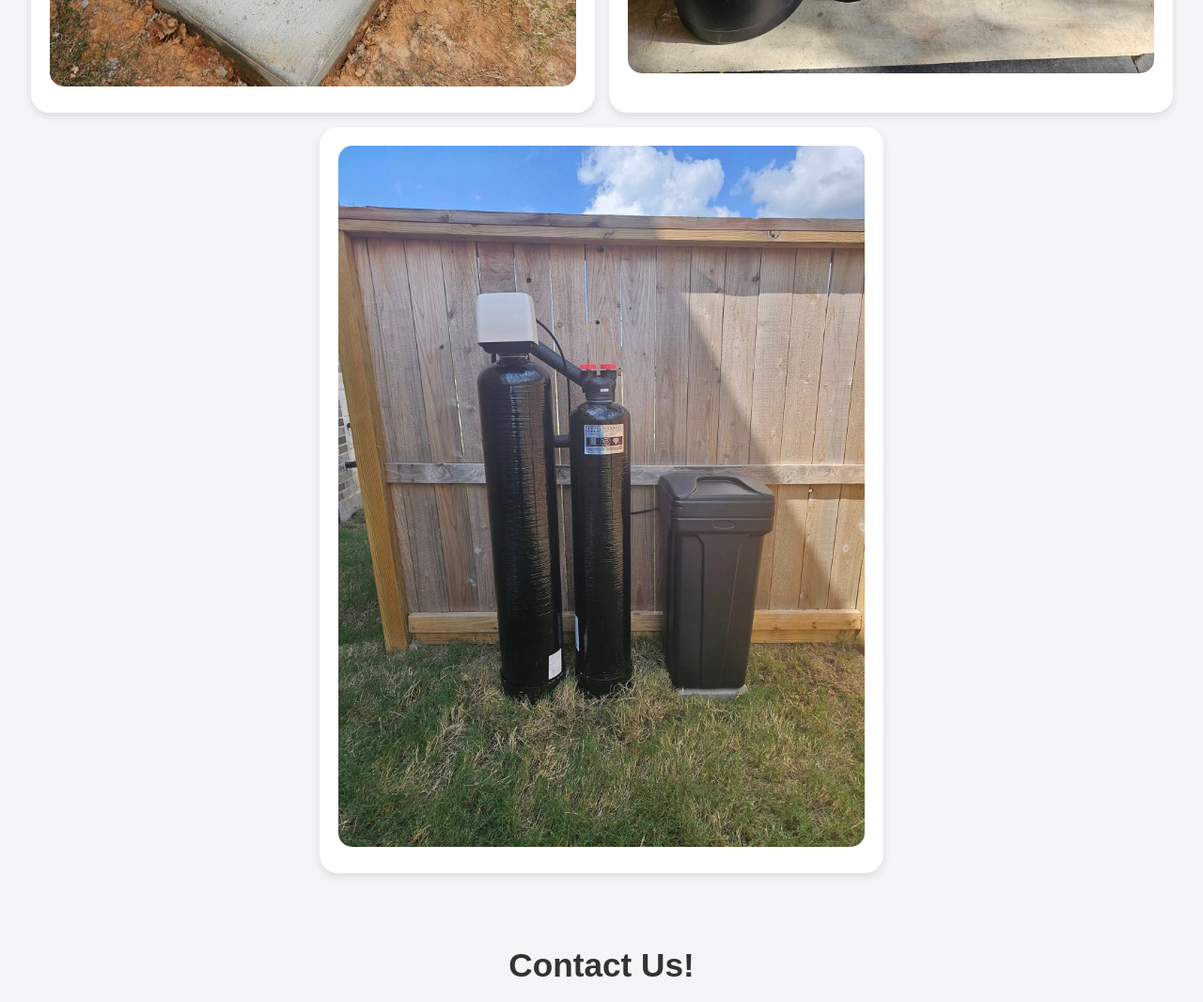
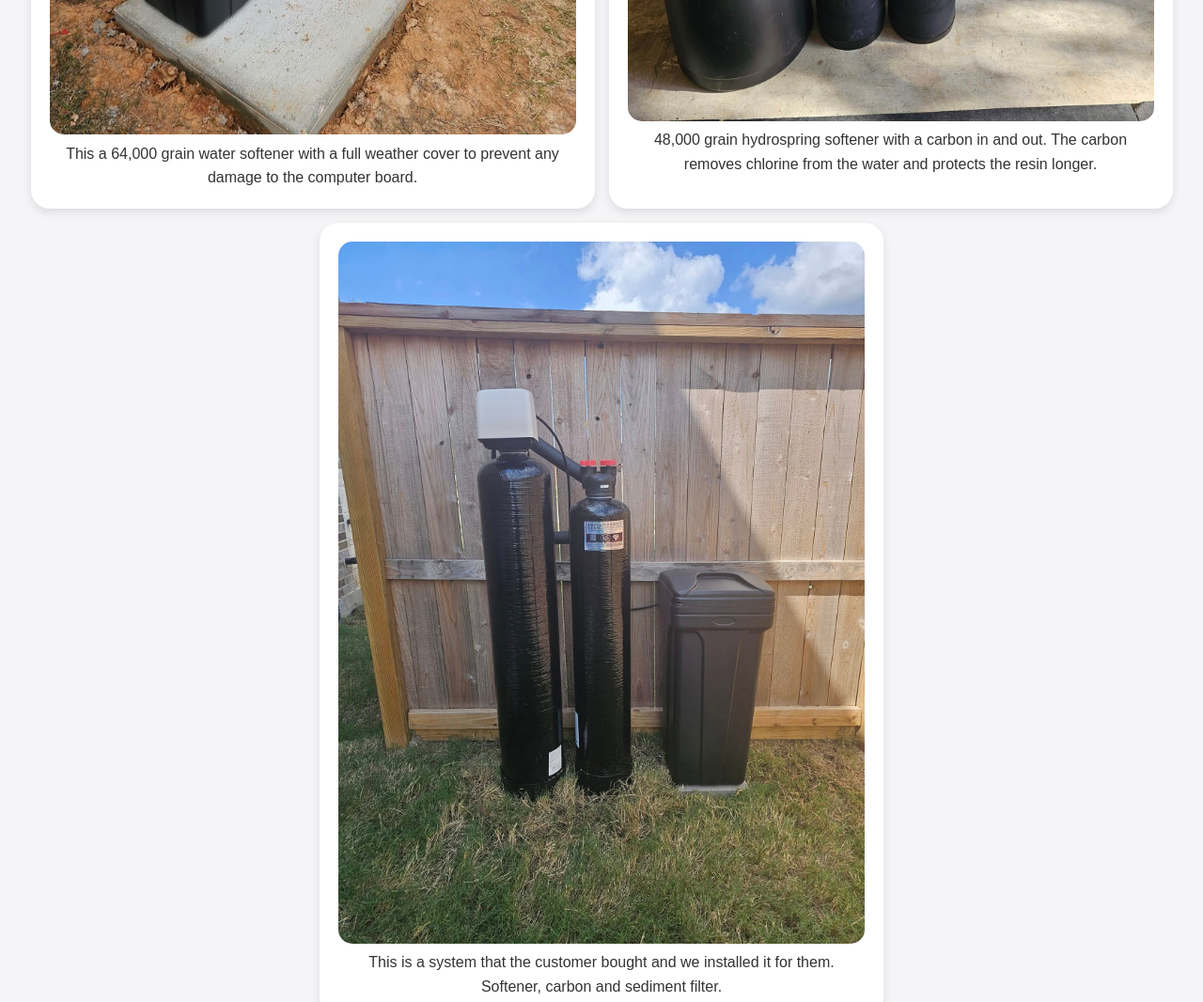
Before and after one commit to DonJuan64/Affordable-Water-Softeners, a plain HTML site: page html_5.html in a window 1280 px wide. Shown: the part 1720-2786 px from the top of the page at 94% size. Drawn offline with Linux system fonts and the light colour scheme.

Commit message:
install pictures updated

```diff
--- a/html_5.html
+++ b/html_5.html
@@ -24,23 +24,27 @@
     <div class="container">
         <section class="card-1-install">
             <img src="documents/onetankfull.jpg" alt="onetank">
+            <p>This is a whole house hydrospring. 48,000 grain water softenener that's good for a household of up to 5 to 6 people</p>
         </section>
         <section class="card-1-install">
             <img src="documents/filterandtankundersink.jpg" alt="onetank">
+            <p>This is 5 stage reverse osmosis that gives you  purified water on demand. It tests better than average bottled water.</p>
         </section>
 
         <section class="card-1-install">
             <img src="documents/tankoutside.jpg" alt="onetank">
+            <p>This a 64,000 grain water softener with a full weather cover to prevent any damage to the computer board.</p>
         </section>
 
         <section class="card-1-install">
             <img src="documents/daultankinside.jpg" alt="onetank">
+            <p>48,000 grain hydrospring softener with a carbon in and out. The carbon removes chlorine from the water and protects the resin longer.</p>
         </section>
 
         <section class="card-1-install">
             <img src="documents/dualtankoutside.jpg" alt="onetank">
+            <p>This is a system that the customer bought and we installed it for them. Softener, carbon and sediment filter.</p>
         </section>
-
 
 
 
```
